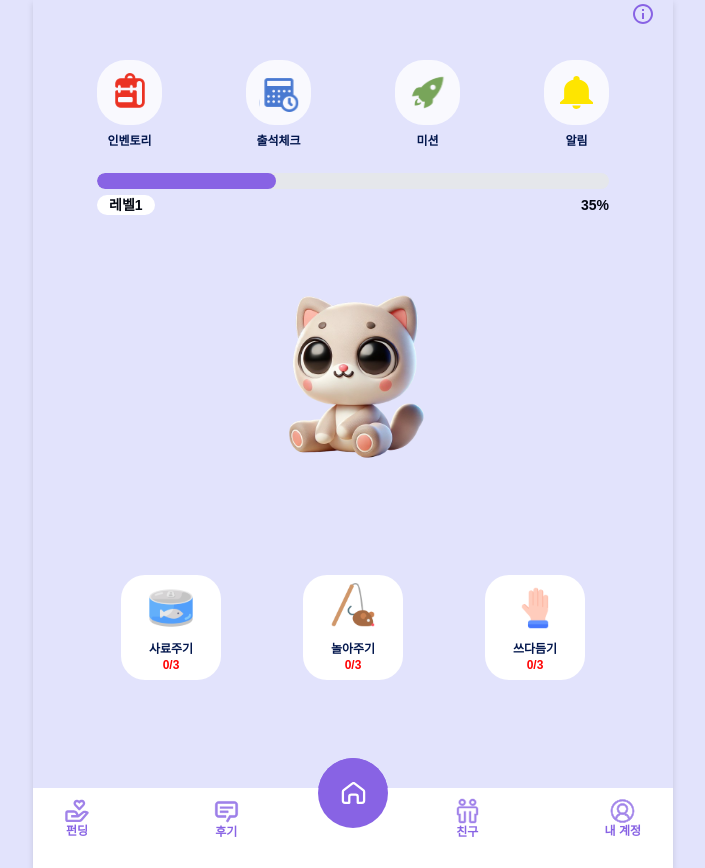
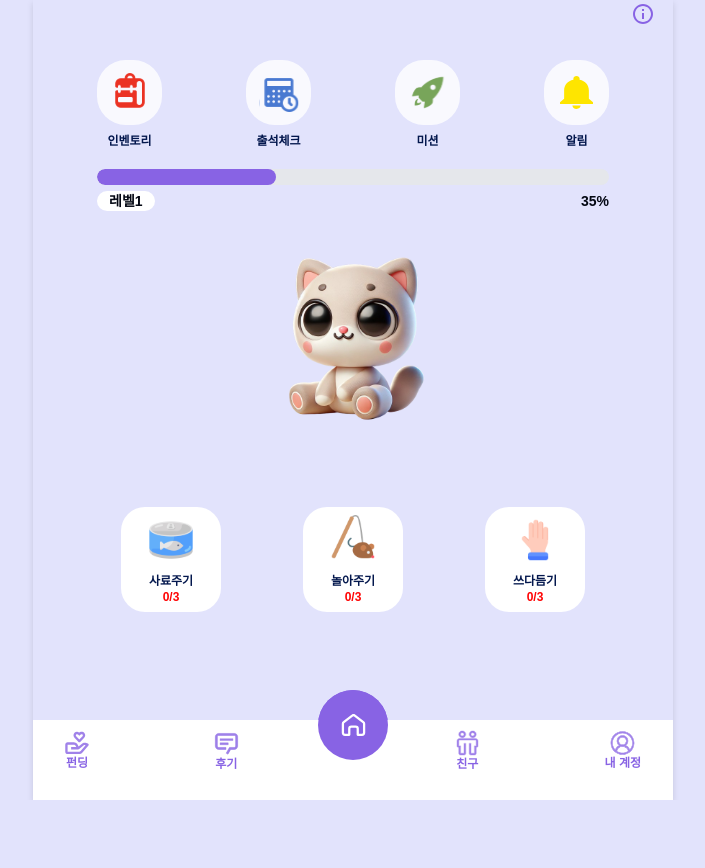
Before and after one commit to 2025-Advanced-Capstone-Chaeum/FE, a Next.js app: page / in a window 1280 px wide. Shown: the whole page, without its empty margins (287-992 px from the left). After the commit the page ends 800 px from the top, so only its background shows below. Built offline with nearby package versions, Linux system fonts and the light colour scheme; a web font is replaced by a local one.

Commit message:
refactor: 메인페이지 하단 조정

```diff
--- a/src/app/page.tsx
+++ b/src/app/page.tsx
@@ -6,13 +6,13 @@ import Image from "next/image";
 
 export default function Home() {
   return (
-    <div className="flex flex-col min-h-[calc(100vh-8rem)]">
+    <div className="flex flex-col h-screen">
       <TopMenu />
       <div className="flex flex-col justify-between flex-grow pb-[8rem]">
-        <div className="flex flex-col py-6">
+        <div className="flex flex-col py-5">
           <ProgressBar now={35} />
         </div>
-        <div className="flex justify-center py-12 sm:py-15 md:py-12">
+        <div className="flex justify-center">
           <Image
             src={"/assets/images/cat.svg"}
             alt="Cat"
```
